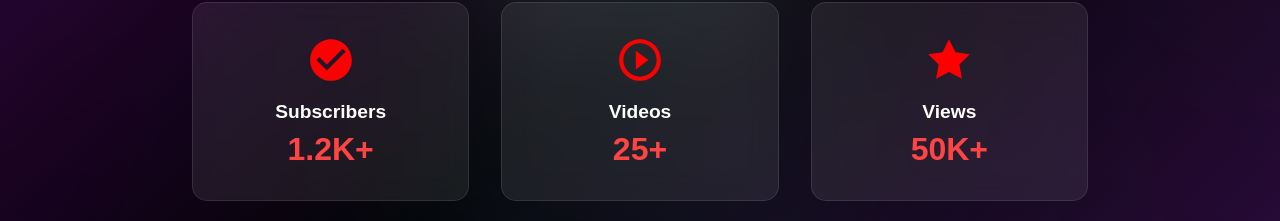
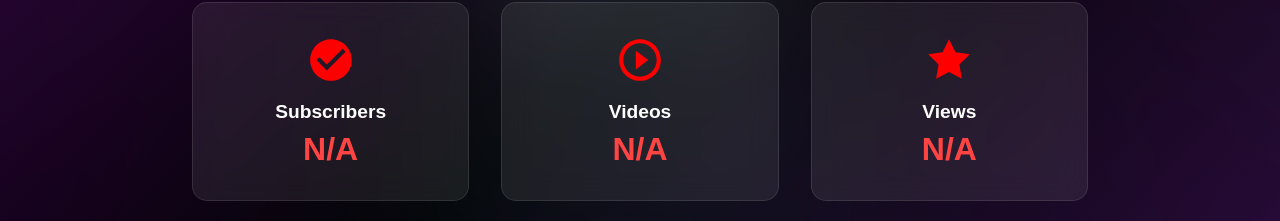
Before and after one commit to exiledftw/react-portfolio, a React (Vite) app: page /youtube in a window 1280 px wide. Shown: the part 386-607 px from the top of the page. Built offline with nearby package versions, Linux system fonts and the light colour scheme; no server answers.

Commit message:
Fixed Youtube.jsx placeholder numbers amount to N/A incase of not loading.

```diff
--- a/src/pages/Youtube.jsx
+++ b/src/pages/Youtube.jsx
@@ -9,9 +9,9 @@ const MAX_RESULTS = 6; // Number of recent videos to display
 function Youtube() {
   const [videos, setVideos] = useState([]);
   const [channelStats, setChannelStats] = useState({
-    subscriberCount: '1.2K+',
-    videoCount: '25+',
-    viewCount: '50K+'
+    subscriberCount: 'N/A',
+    videoCount: 'N/A',
+    viewCount: 'N/A'
   });
   const [loading, setLoading] = useState(true);
   const [error, setError] = useState(null);
```
